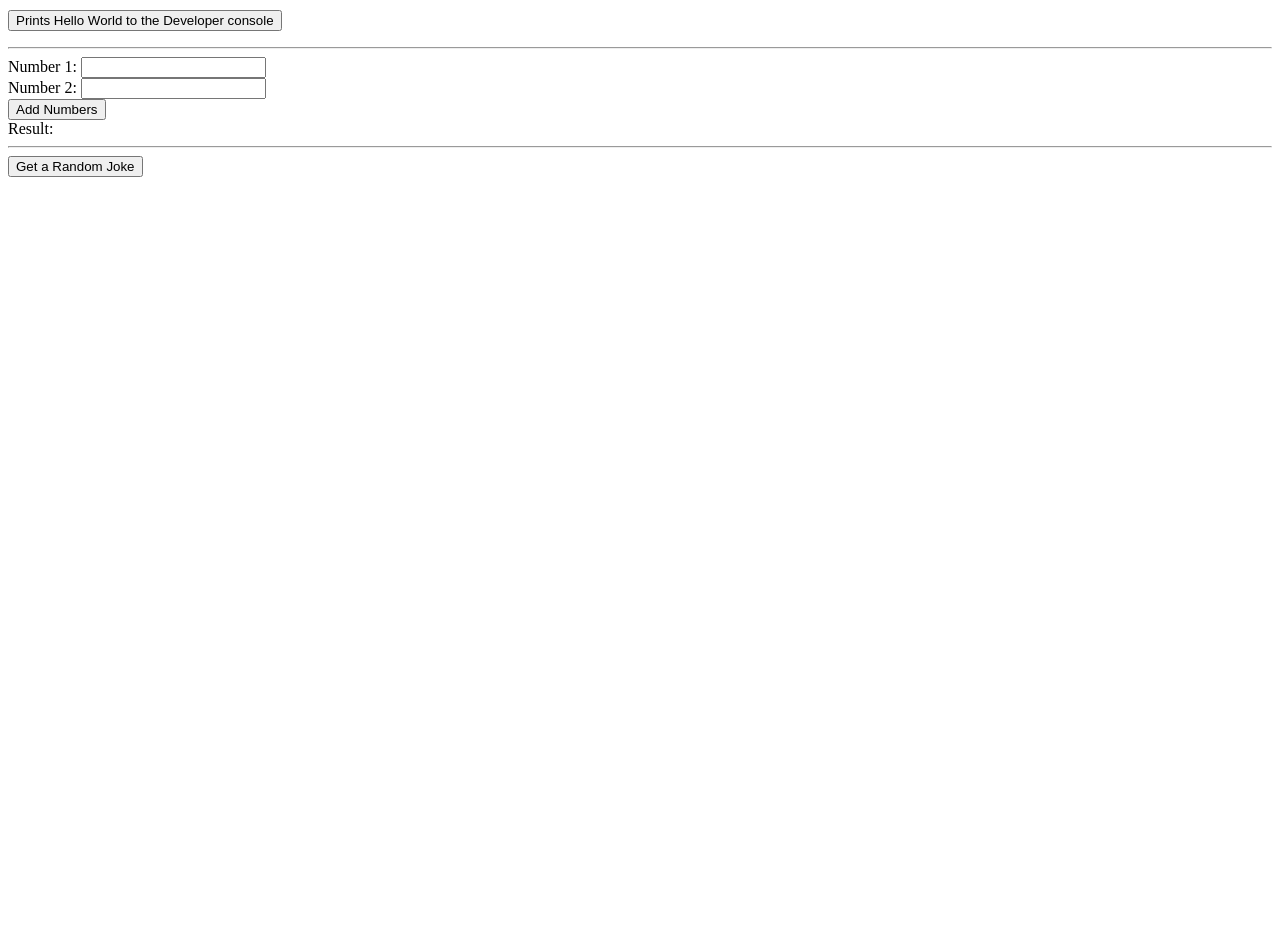
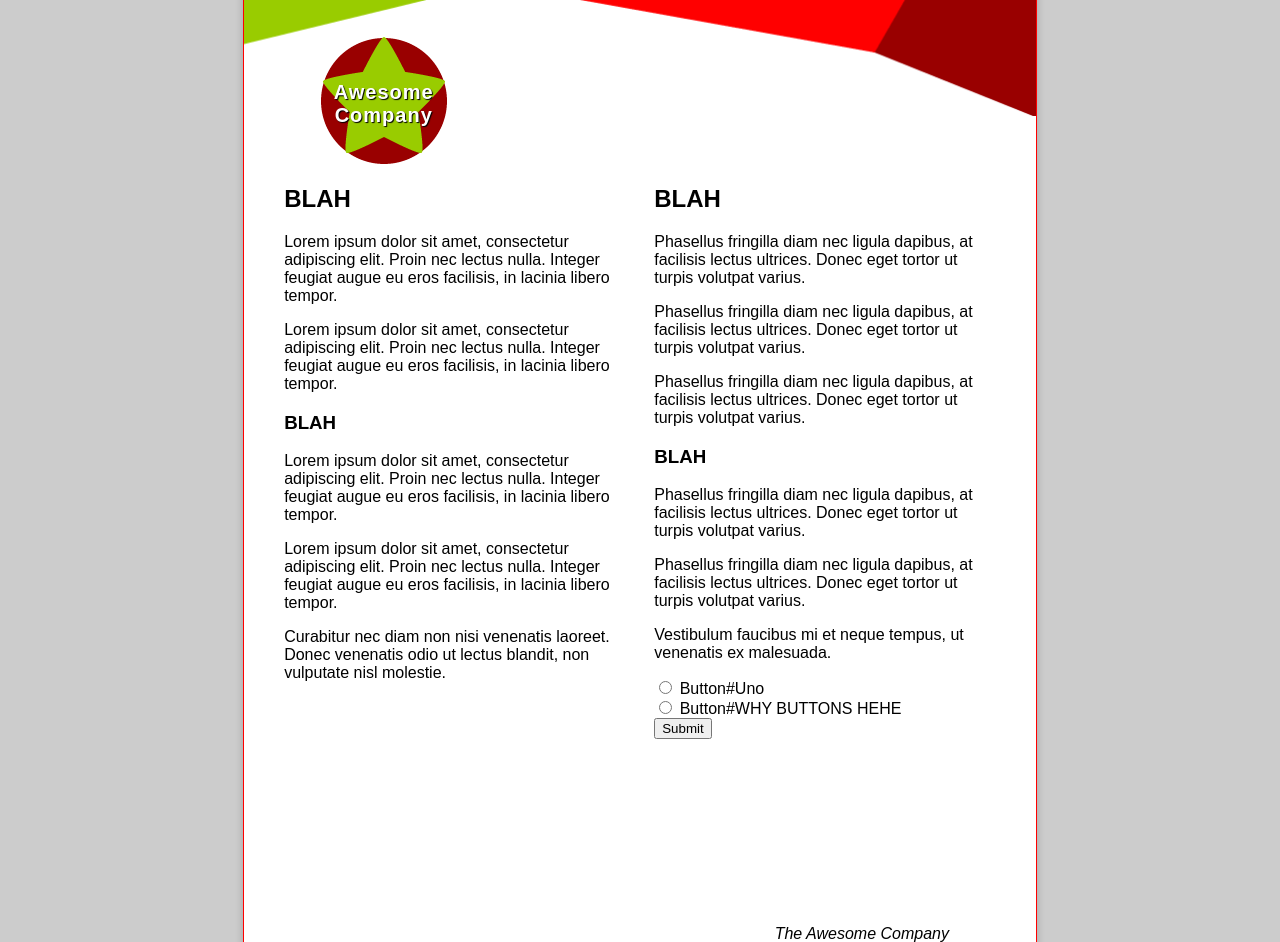
Before and after one commit to fadimikha1/m6.2lab, a website: page index.html in a window 1280 px wide. Shown: the part 76-1018 px from the top of the page. Before the commit the page ends 800 px from the top, so only its background shows below. Drawn offline with Linux system fonts and the light colour scheme.

Commit message:
submitting

```diff
--- a/css/style.css
+++ /dev/null
@@ -1,4 +0,0 @@
-h1{
-  border-color: #d3e644;
-  border-style: dashed;
-}
--- a/index.html
+++ b/index.html
@@ -1,79 +1,63 @@
-<!doctype html>
-<html>
+<!DOCTYPE html>
+<html lang="en-US">
+  <head>
+    <meta charset="utf-8">
+    <meta name="viewport" content="width=device-width">
+    <title>Fancy letterheaded paper</title>
+    <link rel="stylesheet" href="style.css">
+    <script src="main.js"></script>
 
-<head>
-  <meta charset="utf-8">
-  <title>Hello World!</title>
-  <meta name="description" content="">
-  <meta name="viewport" content="width=device-width, initial-scale=1">
-  <link rel="stylesheet" href="css/style.css">
-  <link rel="shortcut icon" href="img/favicon.ico">
-</head>
+  </head>
+  <body>
 
-<body>
-  <h1>HTML Rocks!</h1>
-  <p>
-    <button  onclick="helloWorld()">Prints Hello World to the Developer console</button>
-  </p>
-  <hr>
-  <form id="addForm">
-    <label for="num1">Number 1:</label>
-    <input type="number" id="num1" name="num1" required>
-    <br>
-    <label for="num2">Number 2:</label>
-    <input type="number" id="num2" name="num2" required>
-    <br>
-    <button type="submit">Add Numbers</button>
-  </form>
 
-  <label id="result">Result:</label>
 
-  <hr>
+    <article>
 
-  <button id="jokeButton">Get a Random Joke</button>
-  <p id="joke"></p>
+      <!-- Github copilot autocompleted most of these random texts, which i copy pasted from lipsum -->
+      <div class="content">
+        <div class="column">
 
-  <script type="module" script="js/main.js">
-    import {helloWorld, add, fetchRandomJoke} from './js/main.js';
+            <h2>BLAH </h2>
+            <p>Lorem ipsum dolor sit amet, consectetur adipiscing elit. Proin nec lectus nulla. Integer feugiat augue eu eros facilisis, in lacinia libero tempor.</p>
+            <p>Lorem ipsum dolor sit amet, consectetur adipiscing elit. Proin nec lectus nulla. Integer feugiat augue eu eros facilisis, in lacinia libero tempor.</p>
+            <h3>BLAH</h3>
+            <p>Lorem ipsum dolor sit amet, consectetur adipiscing elit. Proin nec lectus nulla. Integer feugiat augue eu eros facilisis, in lacinia libero tempor.</p>
 
-    // This shows how to assign a function to the window object
-    // so that it can be called from the browser console
-    window.helloWorld = helloWorld;
+            <p>Lorem ipsum dolor sit amet, consectetur adipiscing elit. Proin nec lectus nulla. Integer feugiat augue eu eros facilisis, in lacinia libero tempor.</p>
 
-    // This shows how to add an event listener to a button in the HTML
-    // and call a function when the button is clicked
-    const form = document.getElementById('addForm');
-    form.addEventListener('submit', function(e) {
-      e.preventDefault();
-      const num1 = parseFloat(document.getElementById('num1').value);
-      const num2 = parseFloat(document.getElementById('num2').value);
-      try{
-        const result = add(num1, num2);
-        document.getElementById('result').textContent = `Result: ${result}`;
-      }catch(e){
-        console.error(e);
-        document.getElementById('result').textContent = `Error: ${e.message}`;
-      }
+            <p>Curabitur nec diam non nisi venenatis laoreet. Donec venenatis odio ut lectus blandit, non vulputate nisl molestie.</p>
+        </div>
+        <div class="column">
+          <h2>BLAH</h2>
+            <p>Phasellus fringilla diam nec ligula dapibus, at facilisis lectus ultrices. Donec eget tortor ut turpis volutpat varius.</p>
+            <p>Phasellus fringilla diam nec ligula dapibus, at facilisis lectus ultrices. Donec eget tortor ut turpis volutpat varius.</p>
 
-    });
+            <p>Phasellus fringilla diam nec ligula dapibus, at facilisis lectus ultrices. Donec eget tortor ut turpis volutpat varius.</p>
+            <h3>BLAH</h3>
+            <p>Phasellus fringilla diam nec ligula dapibus, at facilisis lectus ultrices. Donec eget tortor ut turpis volutpat varius.</p>
+            <p>Phasellus fringilla diam nec ligula dapibus, at facilisis lectus ultrices. Donec eget tortor ut turpis volutpat varius.</p>
 
-    // this shows how to add an event listener to a button in the HTML
-    // that calls a function that fetches a random joke from an API
-    // and displays it on the page
-    const jokebtn = document.getElementById('jokeButton');
-    const jokeresult = document.getElementById('joke');
-    jokebtn.addEventListener('click', async () => {
-      try {
-        jokeresult.textContent = 'Loading...';
-        const joke = await fetchRandomJoke();
-        document.getElementById('joke').textContent = joke;
-      } catch (e) {
-        console.error(e);
-        document.getElementById('joke').textContent = `Error: ${e.message}`;
-      }
-    });
-  </script>
+            <p>Vestibulum faucibus mi et neque tempus, ut venenatis ex malesuada.</p>
+            <form>
+              <!-- Chatgpt/ https://www.w3schools.com/tags/att_input_type_radio.asp#:~:text=The%20%3Cinput%20type%3D%22radio,selected%20at%20the%20same%20time. helped me to figure out the radio button calls. -->
+              <label><input type="radio" name="option" value="I dont really like buttons1"> Button#Uno</label><br>
+              <label><input type="radio" name="option" value="I dont really like buttons-But thatsok"> Button#WHY BUTTONS HEHE</label><br>
 
-</body>
+              <button type="button" onclick="displaySelection()">Submit</button>
+            </form>
+        </div>
+      </div>
 
+      <h1>Awesome<br>Company</h1>
+      <address>
+        <p>The Awesome Company</p>
+        <p>102-112 Frail Bend Bridge<br>
+        The Dwindlings<br>
+        Little Hornet<br>
+        HX3 9ZQ<br>
+        UK</p>
+      </address>
+    </article>
+  </body>
 </html>
--- a/js/main.js
+++ /dev/null
@@ -1,49 +0,0 @@
-/**
- * This file should only contain functions that don't interact with the DOM.
- * That means no document.querySelector, no document.getElementById, etc.
- * This file should only contain functions that do things like calculations,
- * data manipulation, etc. This is so that we can test these functions
- * without having to worry about the DOM or the browser environment.
- */
-
-/**
- * This function prints the string 'Hello World' to the console
- */
-export function helloWorld() {
-    console.log('Hello World');
-}
-
-/**
- * This function adds two numbers together and returns the sum. This demonstrates
- * how to pass parameters to a function and return a value from a function
- * from HTML.
- * @param {number} a The first number to add
- * @param {number} b The second number to add
- * @returns {number} The sum of the two numbers
- */
-export function add(num1, num2) {
-    if (num1 === undefined || num2 === undefined) {
-        throw new Error('You must provide two numbers to add');
-    }
-    if (typeof num1 !== 'number' || typeof num2 !== 'number') {
-        throw new Error('You must provide two numbers to add');
-    }
-    return num1 + num2;
-}
-
-/**
- * This function fetches a random joke from the "Official Joke API" and returns it.
- * @returns {string} A joke in the format "setup - punchline"
- */
-export async function fetchRandomJoke() {
-    try {
-        const response = await fetch('https://official-joke-api.appspot.com/random_joke');
-        if (!response.ok) {
-            throw new Error('Failed to fetch a joke');
-        }
-        const joke = await response.json();
-        return `${joke.setup} - ${joke.punchline}`;
-    } catch (error) {
-        throw new Error(error.message);
-    }
-}
--- /dev/null
+++ b/main.js
@@ -0,0 +1,21 @@
+//I used https://www.geeksforgeeks.org/how-to-get-value-of-selected-radio-button-using-javascript/
+//and chatgpt prompt to create an alert dialogue box in javascript that is caled when the subit button is pressed with a radio button checked.
+
+
+function displaySelection() {
+    let radios = document.getElementsByName("option");
+    let selectedValue = "";
+
+    for (let radio of radios) {
+        if (radio.checked) {
+            selectedValue = radio.value;
+            break;
+        }
+    }
+
+    if (selectedValue) {
+        alert("Congrats!You selected a button: " + selectedValue);
+    } else {
+        alert("Please select an option.");
+    }
+}
--- /dev/null
+++ b/style.css
@@ -0,0 +1,68 @@
+* {
+  box-sizing: border-box;
+}
+
+html {
+  font-family: sans-serif;
+}
+
+body {
+  margin: 0;
+  background: #ccc;
+}
+
+article {
+  width: 210mm;
+  height: 297mm;
+  margin: 20px auto;
+  position: relative;
+}
+
+address {
+  position: absolute;
+  bottom: 8mm;
+  right: 20mm;
+}
+
+h1 {
+  position: absolute;
+  top: 12mm;
+  left: 20mm;
+  width: 128px;
+  height: 128px;
+  font-size: 20px;
+  letter-spacing: 1px;
+  text-align: center;
+  padding: 44px 0;
+  color: white;
+  text-shadow: 1px 1px 1px black;
+  background-image: url('logo.png');
+}
+
+/* Adapted from a chatgpt prompt on how to center two mages in a css file */
+article {
+  background-image: url('top-image.png'), url(bottom-image.png);
+  background-repeat: no-repeat;
+  background-position: top center,bottom center;
+  background-attachment: fixed;
+  background-size: contain; /* Ensures full image visibility */
+  padding-top: 150px;
+  max-width: 800px;
+  margin: 50px auto;
+  padding: 20px;
+  box-shadow: 0 4px 8px rgba(0, 0, 0, 0.2);
+  background-color: white;
+  border: red 1px solid;
+}
+
+/* This was taken fron a chatgpt prompt on how to display text into 2 collumns with relativley equal spacings */
+.content {
+  display: flex;
+  justify-content: space-between;
+  padding: 20px;
+  margin-top: 150px;
+}
+
+.column {
+  width: 48%;
+}
```
Also changed, not shown: README.md, bottom-image.png (added), logo.png (added), top-image.png (added).
